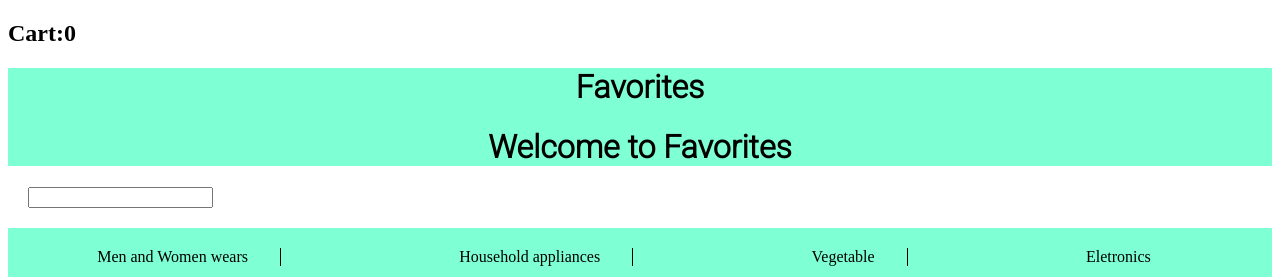
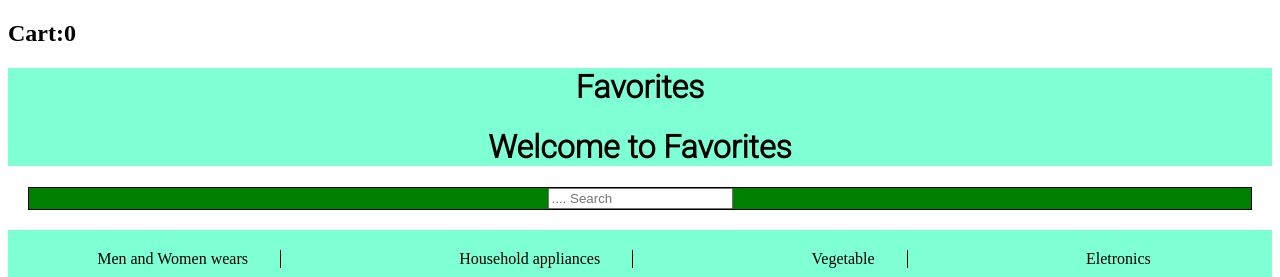
Before and after one commit to emefiene/favorites-react-project-phase-2, a React (Create React App) app: page /items in a window 1280 px wide. Shown: the top 277 px of the page. Built offline with nearby package versions, Linux system fonts and the light colour scheme; data requests are answered from the project's data file.

Commit message:
updated search

```diff
--- a/src/components/Search.js
+++ b/src/components/Search.js
@@ -1,12 +1,25 @@
 import React from 'react'
+import styled from 'styled-components'
 
 const Search = ({handleSearch}) => {
   return (
-    <div style={{display:"flex", margin:"20px"}}>
-      <input type="text" onChange={handleSearch}></input>
+    <SearchStyle>
+      <input type="text" onChange={handleSearch} placeholder=".... Search"></input>
 
-    </div>
+    </SearchStyle>
   )
 }
 
 export default Search
+
+const SearchStyle = styled.div`
+
+   margin: 20px;
+   display:flex
+   width: 30%;
+   text-align:center;
+   border: 1px solid black;
+   color: white;
+   background-color: green;
+
+`
```
